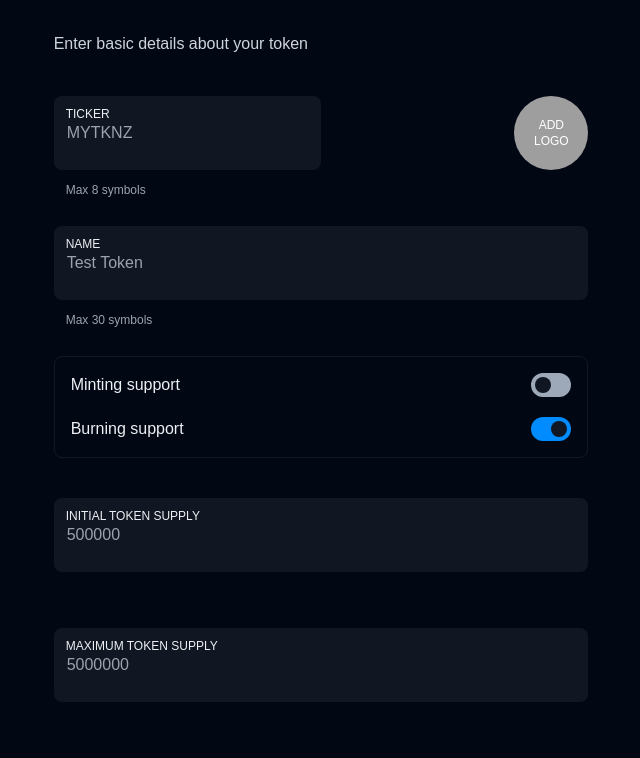
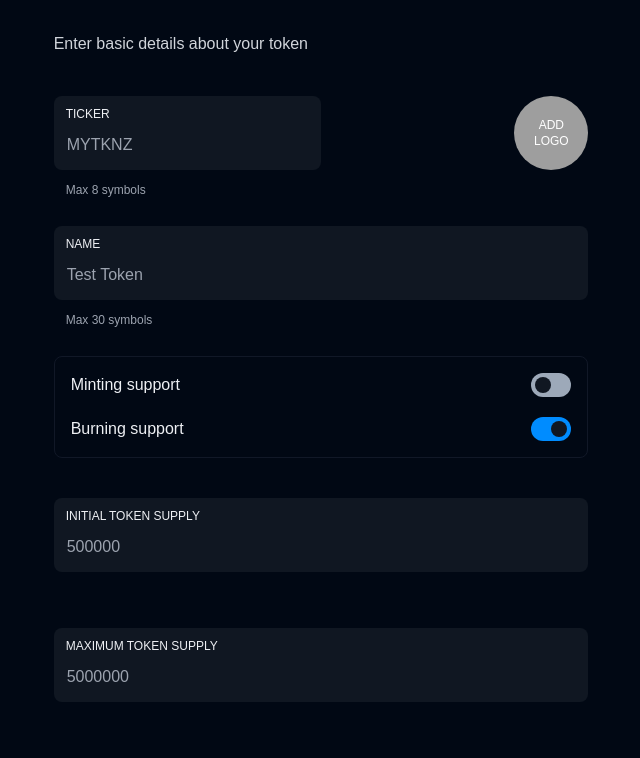
Before and after one commit to aurimasb1337/token-generator, a Next.js app: page / in a window 1280 px wide. Shown: the top 758 px of the page, without its empty margins (319-959 px from the left). Built offline with nearby package versions, Linux system fonts and the light colour scheme; no server answers; grey boxes are pictures that could not be loaded; a web font is replaced by a local one.

Commit message:
fix: make value at same position as placeholder of input

```diff
--- a/app/components/InputField.js
+++ b/app/components/InputField.js
@@ -25,7 +25,7 @@ const InputField = ({
           setIsFocused(false);
         }}
         onFocus={() => setIsFocused(true)}
-        className={`w-full p-3 rounded-lg bg-secondary h-full text-gray-400 border ${
+        className={`w-full pt-8 pb-2 px-3 rounded-lg bg-secondary h-full text-gray-400 border ${
           error ? "border-red-500" : "border-transparent"
         } focus:outline-none focus:ring-2 focus:ring-gray-700 transition-all`}
       />
@@ -38,14 +38,14 @@ const InputField = ({
         {label}
       </label>
       <span
-        className={`absolute pointer-events-none left-3 bottom-1.5 text-gray-500 transition-all ${
+        className={`absolute pointer-events-none left-3 bottom-2 text-gray-500 transition-all ${
           isFocused || value ? "hidden" : ""
         }`}
       >
         {placeholder}
       </span>
       {error ? (
-        <div className="text-red-500 ml-3  text-xs mt-3">{error}</div>
+        <div className="text-red-500 ml-3 text-xs mt-3">{error}</div>
       ) : (
         <div className="text-gray-400 ml-3 text-xs mt-3">{caption}</div>
       )}
```
